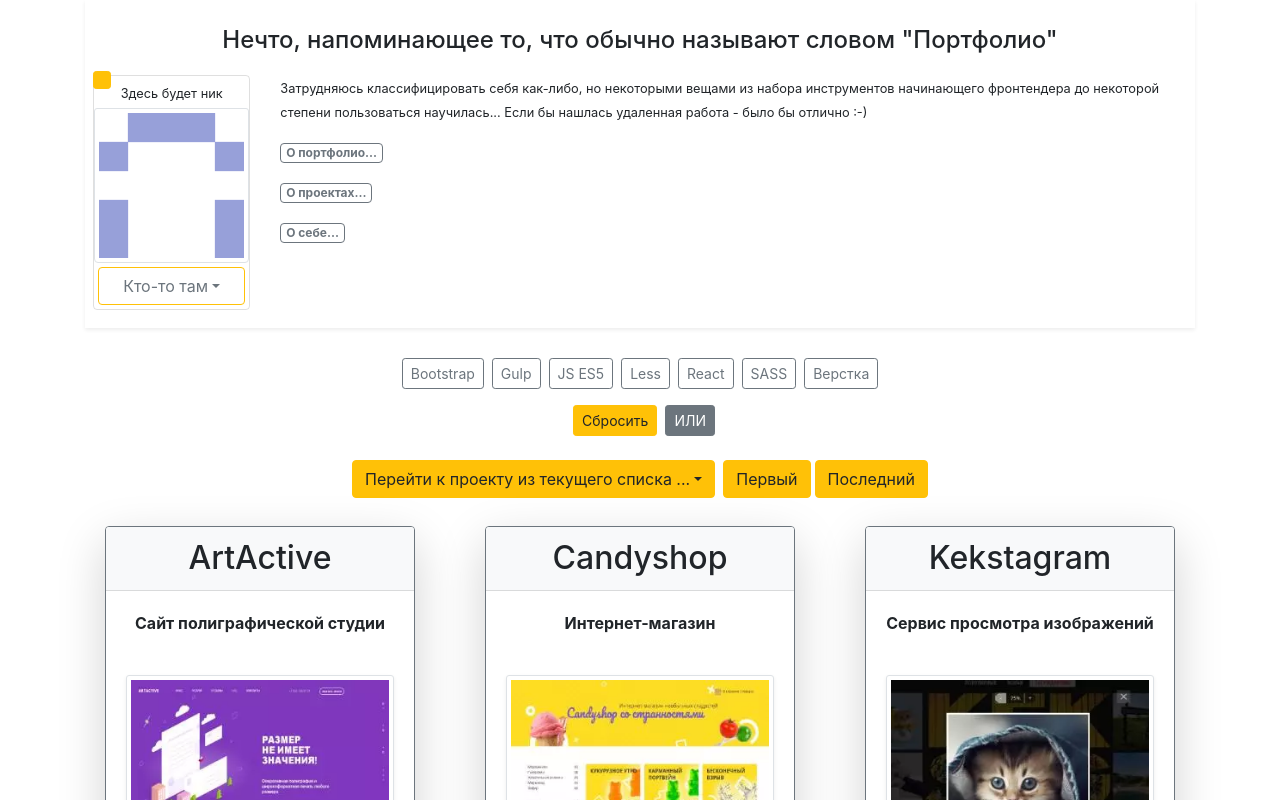
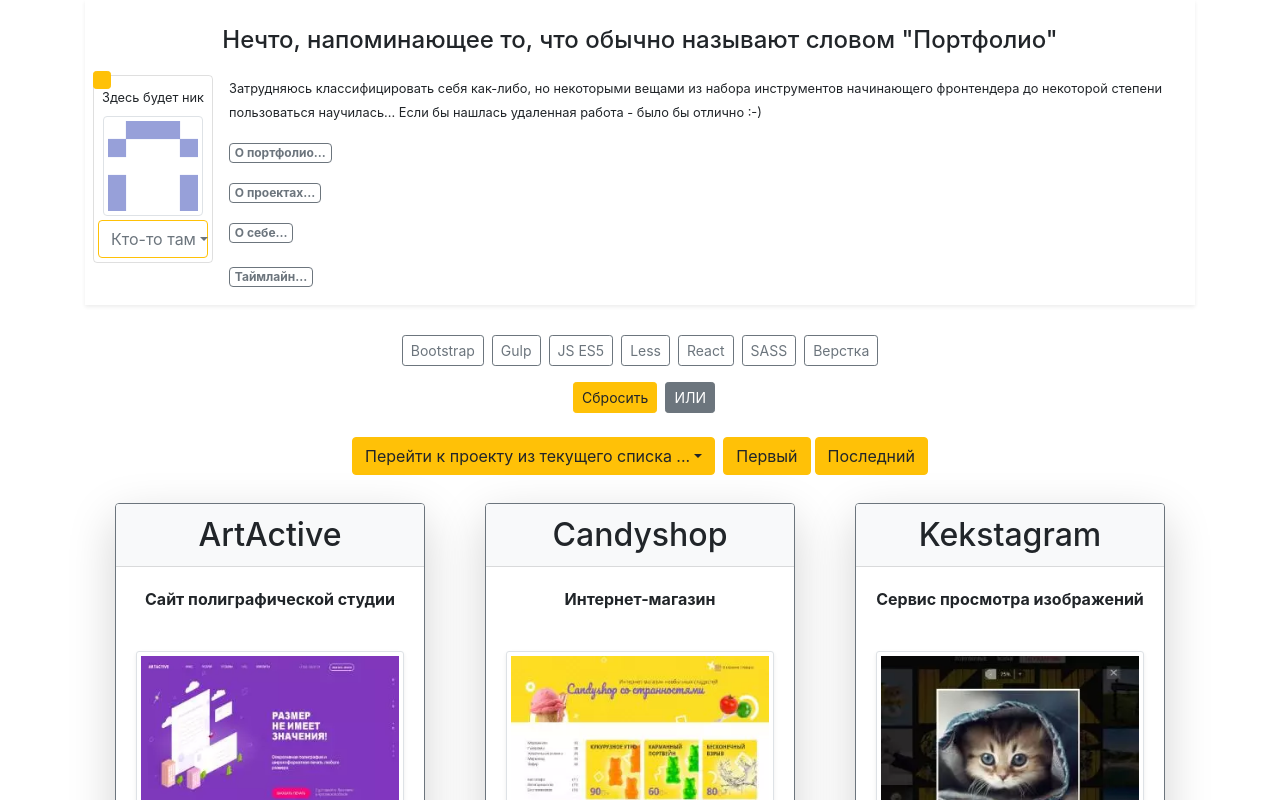
Before and after one commit to GreyCat20142017/pf, a React (Create React App) app: page / in a window 1280 px wide. Shown: the top 800 px of the page. Built offline with nearby package versions, Linux system fonts and the light colour scheme.

Commit message:
Исправлены мелкие баги, добавлен таймлайн. Bootstrap оставлен

```diff
--- a/src/components/About.jsx
+++ b/src/components/About.jsx
@@ -18,16 +18,18 @@ class About extends React.Component {
 	}
 
 	render() {
-		const about = this.props.about;
+		const {about} = this.props;
 		const aboutStates = this.state.aboutStates;
 		return (
-			<ul className='list-unstyled'>
+			<section className='about'>
+				<h2 className='about__title visually-hidden'>О портфолио, проектах и о себе</h2>
+				<ul className='about__list list-unstyled'>
 				 {about.map(
 				 	(item, ind) =>
-			 		(<li className='header__text text-muted mt-3' key={ind}>
-						<small className={'header__about ' + (aboutStates[ind] ? 'collapse' : '')} id='collapse'>{item.content} &nbsp;</small>
+				 		(<li className='about__text text-muted mt-3' key={ind}>
+							<small className={'about__subject ' + (aboutStates[ind] ? 'collapse' : '')}>{item.content} &nbsp;</small>
 							<button
-							className='header__about-switcher btn btn-sm btn-outline-secondary badge'
+								className='about__switcher btn btn-sm btn-outline-secondary badge'
 								onClick={() => this.onAboutButtonClick(ind)}
 								title={'Свернуть/развернуть ' + item.title}>
 								{ aboutStates[ind]  ? `${item.title}...` : `Свернуть '${item.title}'`}
@@ -35,9 +37,10 @@ class About extends React.Component {
 				 		</li>)
 				 	)}
 				</ul>
+
+			</section>
 			)
 	}
 }
 
-
 export default About;
--- a/src/components/Header.css
+++ b/src/components/Header.css
@@ -24,16 +24,3 @@
 	height: 20px;
 	width: 20px;
 }
-
-.header__ava-wrapper,
-.header__nickname,
-.header__name,
-.header__ava,
-.header__person {
-	min-width: 100px;
-	flex-shrink: 0;
-}
-
-.header__info {
-	flex-shrink: 1;
-}
--- a/src/components/Header.jsx
+++ b/src/components/Header.jsx
@@ -5,15 +5,17 @@ import {getDropdownDelay, getKeyCodes, getArrayFromObject} from '../functions';
 import {sprite} from '../sprite'
 
 import About from './About'
+import Timeline from './Timeline';
+
 import './Header.css';
 
 const Title = (props) => (Title &&  <h4>{props.children}</h4>);
 const Subtitle = (props) => (Subtitle &&  <p><small className='header__prolog'>{props.children}</small></p>);
 const Info = (props) =>  (Info &&
-	<div className ='header__person col-4 col-md-3 col-lg-2'>
+	<div className ='header__person' style={{width: '120px'}}>
 		<div className='header__ava-wrapper card w-100 bg-transparent'>
-			<div className='header__nickname card-text text-center p-1'><small>{props.nickname}</small></div>
-				<img className='header__ava card-img-top img-thumbnail img-responsive bg-transparent' width="90" height="100" src={'./img/svg/ava.svg'} alt='Аватарка'/>
+			<div className='header__nickname card-text text-center p-2'><small>{props.nickname}</small></div>
+				<img className='header__ava card-img-center img-thumbnail bg-transparent mx-auto' width="100" height="100" src={'./img/svg/ava.svg'} alt='Аватарка'/>
 
 				<div className='header__name dropdown card-text text-center text-wrap p-1'>
 				  <button className='header__toggle btn btn-outline-warning text-secondary dropdown-toggle w-100' type='button' data-toggle='dropdown'
@@ -126,12 +128,12 @@ export default class Header extends Component {
 	}
 
 	render () {
-		const {title, subtitle, about, name, nickname, contacts} = this.props.data;
+		const {title, subtitle, about, name, nickname, contacts, timeline} = this.props.data;
 		const {allIsCollapsed, dropIsOpen, modalIsOpen} = this.state;
 		const headerSwitcherStyle = 'header__switcher btn btn-warning btn-sm ' + (allIsCollapsed ? 'btn-block' : 'p-2');
 
 		return (
-		<header className='header shadow-sm px-2' onKeyDown={this.onDropEscEvent}>
+			<header className='header shadow-sm px-2' onKeyDown={this.onDropEscEvent}>
 			<h4 className='header__title text-center my-3'>{title}</h4>
 			<div className='header__wrapper py-1 my-1'>
 			<button
@@ -141,7 +143,7 @@ export default class Header extends Component {
 			  {allIsCollapsed ? 'Развернуть весь скрытый заголовок портфолио...' : ''}
 			</button>
 
-			<div className={'header__content row text-align-center ' + (allIsCollapsed ? 'collapse' : '')}>
+			<div className={'header__content ' + (allIsCollapsed ? 'collapse' : ' d-flex')}>
 				<Info
 					name={name}
 					nickname={nickname}
@@ -151,9 +153,10 @@ export default class Header extends Component {
 					blurDropdown={this.blurDropdown}
 					switchModal={this.switchModal}/>
 
-				<div className='header__info col-8 col-md-7 col-lg-10'>
+				<div className='header__info ml-3 w-auto'>
 					<Subtitle>{subtitle}</Subtitle>
 					<About about={about}/>
+					<Timeline timeline={timeline}/>
 				</div>
 
 				</div>
@@ -161,6 +164,7 @@ export default class Header extends Component {
 
 			<Modal modalIsOpen={modalIsOpen} contacts={contacts} switchModal={this.switchModal}  onModalEscEvent={this.onModalEscEvent} rr={this.getRef}/>
 		</header>
+
 		)
 	}
 }
--- a/src/components/ProjectList.jsx
+++ b/src/components/ProjectList.jsx
@@ -64,7 +64,7 @@ export default class ProjectList extends Component {
 			<div className='projects__list'  onKeyDown={this.onDropEscEvent}>
 				<Navigation projects={projects} isOpen={this.state.dropIsOpen}
 					switchDropdown={this.switchDropdown} blurDropdown={this.blurDropdown}/>
-				<ul className = 'projects__items row d-flex justify-content-center list-unstyled'>
+				<ul className = 'projects__items row d-flex justify-content-start mx-auto list-unstyled'>
 					{projects.map(item =>
 						<li key={item.id} className={'project__item d-flex justify-content-center ' + getCurrentProjectClass(item.isCurrentProject)}>
 							<Project project={item} isIE={isIE}/>
--- /dev/null
+++ b/src/components/Timeline.css
@@ -0,0 +1,149 @@
+/* CSS */
+/* Добавление отступов к элементу с классом timeline */
+.timeline {
+  padding-top: 1rem;
+  padding-bottom: 1rem;
+  position: relative;
+}
+/* Создание вертикальной линии с помощью псевдоэлеметна */
+.timeline::before {
+  content: "";
+  position: absolute;
+  width: .125rem;
+  height: 100%;
+  background-color: #dee2e6;
+  left: 2rem;
+  top: 0;
+}
+/* добавление нижнего отступа и левого поля для элементов с классом timeline-wrapper */
+.timeline-wrapper {
+  margin-bottom: 1rem;
+  padding-left: 4rem;
+  width: 94%;
+}
+/* убирание у последнего элемента .timeline-wrapper нижнего отступа */
+.timeline-wrapper:last-child {
+  margin-bottom: 0;
+}
+/* стили для элементов таймлайна #97a0d9 */
+.timeline-item {
+  position: relative;
+  background-color: hsl(232, 46%, 72%);
+  color: #fff;
+  padding: .825rem;
+  border-radius: .25rem;
+}
+/* добавление контрольных точек на вертикальную линию */
+.timeline-item::before {
+  content: "";
+  position: absolute;
+  width: .75rem;
+  height: .75rem;
+  background-color: hsl(232, 46%, 72%);
+  border-radius: .4rem;
+  left: -2.3125rem;
+  top: 50%;
+  transform: translateY(-50%);
+}
+/* добавление стрелочек к элементам таймлайна */
+.timeline-item::after {
+  content: "";
+  position: absolute;
+  width: 0;
+  height: 0;
+  border-top: 1rem solid transparent;
+  border-bottom: 1rem solid transparent;
+  border-right: 1rem solid hsl(232, 46%, 72%);
+  left: -1rem;
+  top: 50%;
+  transform: translateY(-50%);
+}
+/* стили для блока, в котором будет отображаться название статьи */
+.timeline-item-header {
+  display: block;
+  font-weight: bold;
+  font-size: 1rem;
+}
+/* оформление блока, содержащего название раздела */
+.timeline-item-section {
+  position: absolute;
+  top: 0;
+  right: 0;
+  background-color: rgba(255, 255, 255, 0.4);
+  padding: .3rem;
+  font-size: .875rem;
+  border-top-right-radius: .25rem;
+}
+/* оформление блока, содержащего дату */
+.timeline-item-date {
+  display: block;
+  font-size: .75rem;
+  line-height: 2;
+  color: rgba(255, 255, 255, 0.8);
+  word-wrap: break-word;
+  max-width: 50%;
+}
+/* стили для блока, в который будет выводиться описание статьи */
+.timeline-item-description {
+  display: block;
+  font-size: .875rem;
+  color: rgba(255, 255, 255, .8);
+  line-height: 1.7;
+}
+/* стили для блока, содержащего ссылку "Перейти" */
+.timeline-item-link {
+  display: block;
+  font-size: .875rem;
+  line-height: 1.7;
+  text-align: right;
+}
+/* стили для ссылки "Перейти" */
+.timeline-item-link a {
+  text-decoration: none;
+  color: rgba(255, 255, 255, 1);
+  border-bottom: 1px dashed rgba(255, 255, 255, 1);
+}
+/* стили для ссылки "Перейти" при поднесении к ней курсора или когда она находится в состоянии фокуса */
+.timeline-item-link a:hover, .timeline-item-link a:focus {
+  color: rgba(255, 255, 255, .8);
+  border-bottom: 1px dashed rgba(255, 255, 255, 0.8);
+}
+/* для адаптивности (стили для больших экранов) */
+@media (min-width: 768px) {
+  /* для вывода вертикальной линии по центру */
+  .timeline::before {
+    left: 50%;
+  }
+  /* стили для нечётных элементов с классом timeline-wrapper */
+  .timeline-wrapper:nth-child(odd) {
+    padding-right: 2rem;
+    padding-left: 15px;
+    width: 50%;
+  }
+  /* стили для чётных элементов с классом timeline-wrapper */
+  .timeline-wrapper:nth-child(even) {
+    padding-left: 2rem;
+    margin-left: 50%;
+    margin-top: -2rem;
+  }
+  /* дополнительный сдвиг вверх для нечетных элементов (начиная с 3) */
+  .timeline-wrapper:nth-child(2n+3) {
+    margin-top: -2rem;
+  }
+  /* стили для псевдоэлементов ::before элементов таймлайна, расположенных в нечётных контейнерах */
+  .timeline-wrapper:nth-child(odd) .timeline-item::before {
+    right: -2.5rem;
+    left: unset;
+  }
+  /* стили для псевдоэлементов ::after элементов таймлайна, расположенных в нечётных контейнерах */
+  .timeline-wrapper:nth-child(odd) .timeline-item::after {
+    border-left: 1rem solid hsl(232, 46%, 72%);
+    border-right: none;
+    left: unset;
+    right: -1rem;
+  }
+
+  .timeline-item-header {
+    font-size: 1.125rem;
+  }
+}
--- /dev/null
+++ b/src/components/Timeline.jsx
@@ -0,0 +1,50 @@
+import React from 'react'
+
+import './Timeline.css'
+
+class Timeline extends React.Component {
+
+  constructor(props)	{
+  	super(props);
+  	this.state = {isOpen: false};
+  }
+
+  onSwitcherClick = () => {
+  	this.setState({isOpen: !this.state.isOpen});
+  }
+
+	render () {
+		const isOpen = this.state.isOpen
+		const timeline = this.props.timeline;
+		return (
+		<div className='about__timeline'>
+			<section className={'timeline ' + (isOpen ? ''  : 'collapse')}>
+				<h2 className='timeline__title visually-hidden'>Таймлайн</h2>
+				<ul className = 'row list-unstyled'>
+					 {timeline.map((item, ind) =>
+				   	(<li className='timeline-wrapper' key={ind}>
+				  		<div className='timeline-item'>
+					      <span className='timeline-item-section'>{item.section}</span>
+					      <span className='timeline-item-date'>{item.date}</span>
+					      <span className='timeline-item-header'>{item.header}</span>
+					      <span className='timeline-item-description'>{item.description}</span>
+					      <span className='timeline-item-link'>
+					        <a href={item.linkHref} title='Открыть опубликованный проект'>{item.linkText}</a>
+					      </span>
+				    	</div>
+				  	</li>)
+				   )}
+				</ul>
+	   </section>
+	   	<button
+				className='timeline__switcher btn btn-sm btn-outline-secondary badge mt-2'
+				onClick={this.onSwitcherClick}
+				title={isOpen ? 'Свернуть' : 'Осторожно! Баловство под названием таймлайн в развернутом виде занимает много места!'}>
+				{isOpen ? `Свернуть таймлайн` : `Таймлайн...`}
+			</button>
+	   </div>
+   )
+	}
+}
+
+export default Timeline;
--- a/src/personal.js
+++ b/src/personal.js
@@ -7,17 +7,58 @@ subtitle: `Затрудняюсь классифицировать себя ка
 до некоторой степени пользоваться научилась... Если бы нашлась удаленная работа - было бы отлично :-)`,
 about: [
   {title: `О портфолио`,
-  content: `Кроме цели обзавестись портфолио, была странная цель использовать как можно больше классов Bootstrap-4.
-  Для ознакомления с ними. Правда, полученные в результате сборки стили мне совсем не понравились. :-(`},
+  content: `Кроме цели "Обзавестись портфолио", изначально была цель "Использовать как можно больше классов Bootstrap-4 для ознакомления с ними".
+  Правда, полученные в результате сборки стили мне что-то не слишком понравились. :-(`},
   {title: `О проектах`,
-  content: `Проекты отсортированы в порядке убывания сроков создания (за исключением самого портфолио).
-  Nerds, Cat-Energy и Kekstagram сдавались в качестве личных проектов на интенсивах HTML Academy.`},
+  content: `Проекты отсортированы в порядке убывания сроков создания (за исключением самого портфолио).`},
   {title: `О себе`,
-  content: `Lorem ipsum dolor sit amet, consectetur adipisicing elit. Cumque, error. - ...`}
+  content: `В дипломе написано "инженер-программист". В 2018 решила сменить специализацию на что-нибудь совершенно новое...`}
 ],
 contacts: {
   github: {type: `GitHub`, name: `ПрофильНаГитхабе`, link: `https://github.com/ПрофильНаГитхабе`, icon: `git`},
   email: {type: `E-mail`, name: `ЭтоПочта@mail.ru`, link: `mailto: ЭтоПочта@mail.ru`, icon: `mail`}
 },
-pfstatic: `https://github.com/ПрофильНаГитхабе/pfstatic.html`
+pfstatic: `https://github.com/ПрофильНаГитхабе/pfstatic.html`,
+timeline: [
+  {
+    section: `Работа`,
+    date: `... - 201x`,
+    header: `IT`,
+    description: `Разное, не имеющее отношения к фронтенду`,
+    linkText: ``,
+    linkHref: ``
+  },
+  {
+    section: `Интенсив`,
+    date: `февраль-март 2018`,
+    header: `HTML и CSS, уровень 1`,
+    description: `HTML Academy`,
+    linkText: `Nerds`,
+    linkHref: `https://greycat20142017.github.io/483989-nerds/`
+  },
+  {
+    section: `Интенсив`,
+    date: `апрель-май 2018`,
+    header: `HTML и CSS, уровень 2`,
+    description: `HTML Academy`,
+    linkText: `Cat-Energy`,
+    linkHref: `https://greycat20142017.github.io/483989-cat-energy/`
+  },
+  {
+    section: `Интенсив`,
+    date: `сентябрь-октябрь 2018`,
+    header: `JavaScript, уровень 1`,
+    description: `HTML Academy`,
+    linkText: `Kekstagram`,
+    linkHref: `https://greycat20142017.github.io/483989-kekstagram/`
+  },
+  {
+    section: `Самообразование`,
+    date: `2018 и сейчас`,
+    header: `React и т.д.`,
+    description: `сейчас - CodeDojo`,
+    linkText: ``,
+    linkHref: `#`
+  }
+]
 }
```
Also changed, not shown: package.json (+6 -1 lines), 2 other files (tests, documents, lock files or other folders). Lines whose indentation alone changed are shown as unchanged.
